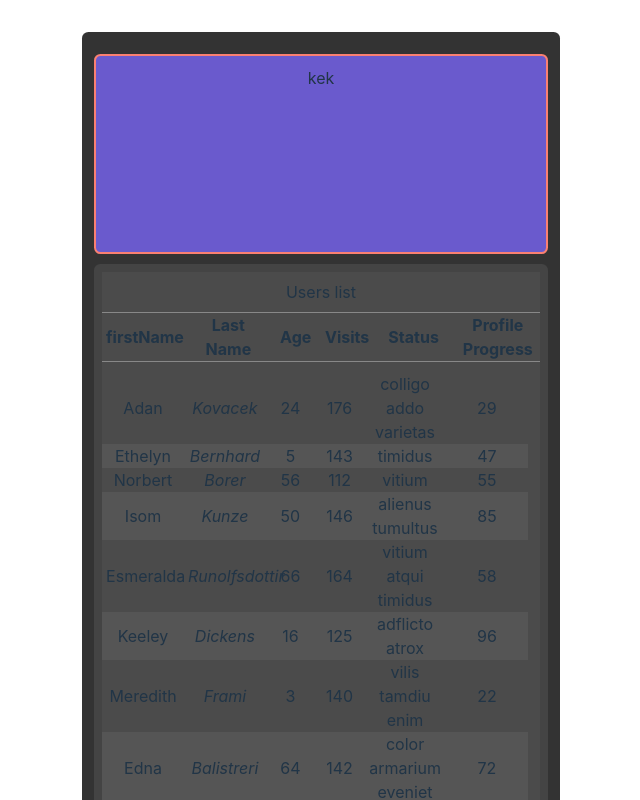
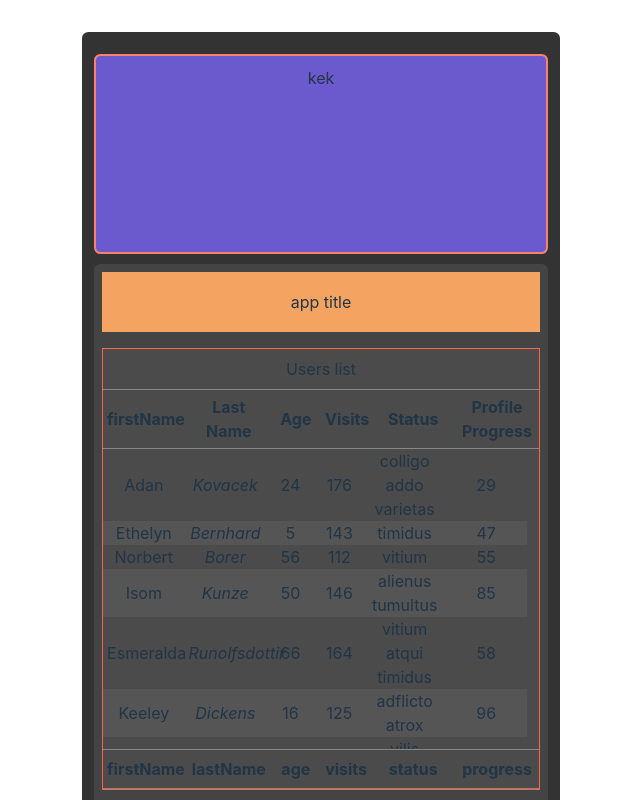
Before and after one commit to aslambeq/table-tbody-scroll, a React (Vite) app: page / in a window 1280 px wide. Shown: the top 800 px of the page, without its empty margins (319-959 px from the left). Built offline with nearby package versions, Linux system fonts and the light colour scheme.

Commit message:
absolute position app-title & app-footer

```diff
--- a/index.html
+++ b/index.html
@@ -4,7 +4,7 @@
     <meta charset="UTF-8" />
     <link rel="icon" type="image/svg+xml" href="/vite.svg" />
     <meta name="viewport" content="width=device-width, initial-scale=1.0" />
-    <title>Vite + React</title>
+    <title>table | tbody-scroll 100% height</title>
   </head>
   <body>
     <div id="root"></div>
--- a/src/App.css
+++ b/src/App.css
@@ -10,6 +10,11 @@
   flex-direction: column;
   justify-content: start;
   align-items: center;
+
+  --app__container__px: 8px;
+  --app__container__py: 8px;
+  --app__title__height: 60px;
+  --app__footer__height: 60px;
 }
 
 .app__content {
@@ -43,11 +48,79 @@
   border-radius: 0.4rem;
 }
 
+.app__provider {
+  width: 100%;
+  height: 100%;
+  flex: 1;
+
+  display: flex;
+  flex-direction: column;
+  align-items: center;
+}
+
+.app__container {
+  overflow: hidden;
+  position: relative;
+  background-color: #444;
+  padding-top: calc(
+    16px + var(--app__container__py) + var(--app__title__height)
+  );
+  padding-left: var(--app__container__px);
+  padding-right: var(--app__container__px);
+  padding-bottom: calc(
+    12px + var(--app__container__py) + var(--app__footer__height)
+  );
+  border-radius: 0.4rem;
+  height: 100%;
+  width: 100%;
+  flex: 1;
+
+  display: flex;
+  flex-direction: column;
+  /* justify-content: center; */
+  align-items: center;
+}
+
+.app__title,
+.app__footer {
+  width: calc(100% - 2 * var(--app__container__px));
+
+  position: absolute;
+  left: 0;
+  right: 0;
+  margin: 0 auto;
+
+  display: flex;
+  place-items: center;
+  place-content: center;
+}
+
+.app__title {
+  top: 8px;
+  height: var(--app__title__height);
+  background-color: sandybrown;
+}
+
+.app__footer {
+  bottom: 8px;
+  height: var(--app__footer__height);
+  background-color: coral;
+}
+
+.app__container-content {
+  height: 100%;
+  width: 100%;
+  flex: 1;
+  /* padding-top: 16px; */
+  /* padding-bottom: 12px; */
+
+  border: 1px solid tomato;
+  display: flex;
+  flex-direction: column;
+  align-items: center;
+}
+
 .app__table-container {
-  overflow: hidden;
-  background-color: #444;
-  padding: 8px;
-  border-radius: 0.4rem;
   height: 100%;
   width: 100%;
   flex: 1;
@@ -56,20 +129,17 @@
   flex-direction: column;
   justify-content: center;
   align-items: center;
-
-  gap: 12px;
 }
 
-.app__table-kek-title {
+.app__table-wrapper {
+  height: 100%;
   width: 100%;
-  height: 60px;
-  background-color: sandybrown;
-}
+  flex: 1;
 
-.app__table-kek-footer {
-  width: 100%;
-  height: 40px;
-  background-color: coral;
+  display: flex;
+  flex-direction: column;
+  justify-content: center;
+  align-items: center;
 }
 
 .app__resizer {
--- a/src/App.jsx
+++ b/src/App.jsx
@@ -1,58 +1,61 @@
-import { useState } from 'react'
-import './App.css'
+import { useState } from "react";
+import "./App.css";
 // import Table1 from './examples/Table-1/Table1'
 // import Table2 from './examples/Table-2/Table2'
-import Table3 from './examples/Table-3/Table3'
+import Table3 from "./examples/Table-3/Table3";
 
 function App() {
-  const [initialPos, setInitialPos] = useState(null)
-  const [initialSize, setInitialSize] = useState(null)
+  const [initialPos, setInitialPos] = useState(null);
+  const [initialSize, setInitialSize] = useState(null);
 
   const initial = (e) => {
-    let resizable = document.getElementById('app__content')
-    event.dataTransfer.setDragImage(new Image(), 0, 0)
+    let resizable = document.getElementById("app__content");
+    event.dataTransfer.setDragImage(new Image(), 0, 0);
 
-    setInitialPos(e.clientY)
-    setInitialSize(resizable.offsetHeight)
-  }
+    setInitialPos(e.clientY);
+    setInitialSize(resizable.offsetHeight);
+  };
 
   const resize = (e) => {
-    let resizable = document.getElementById('app__content')
-    const computedStyle = getComputedStyle(resizable)
-    const minHeight = parseInt(computedStyle.minHeight)
-    const maxHeigth = parseInt(computedStyle.maxHeight)
+    let resizable = document.getElementById("app__content");
+    const computedStyle = getComputedStyle(resizable);
+    const minHeight = parseInt(computedStyle.minHeight);
+    const maxHeigth = parseInt(computedStyle.maxHeight);
 
-    const newHeight = parseInt(initialSize) + parseInt(e.clientY - initialPos)
+    const newHeight = parseInt(initialSize) + parseInt(e.clientY - initialPos);
 
-    if (newHeight < minHeight || newHeight > maxHeigth) return
+    if (newHeight < minHeight || newHeight > maxHeigth) return;
 
-    resizable.style.height = `${newHeight}px`
-  }
+    resizable.style.height = `${newHeight}px`;
+  };
 
   return (
-    <div className='app'>
-      <div className='app__content' id='app__content'>
+    <div className="app">
+      <div className="app__content" id="app__content">
         {/* <Table1 /> */}
         {/* <Table2 /> */}
-        <div className='app__hero'>kek</div>
-        <div className='app__table-container'>
-          <div className='app__table-kek-title'></div>
-          <Table3 />
-          <div className='app__table-kek-footer'></div>
+        <div className="app__hero">kek</div>
+        <div className="app__container">
+          <div className="app__title">app title</div>
+          <div className="app__container-content">
+            <div className="app__table-container">
+              <Table3 />
+            </div>
+          </div>
+          <div className="app__footer">app footer</div>
         </div>
       </div>
-
       <div
-        id='app__resizer'
-        className='app__resizer'
-        draggable='true'
+        id="app__resizer"
+        className="app__resizer"
+        draggable="true"
         onDragStart={initial}
         onDrag={resize}
       >
         resize &#11135;
       </div>
     </div>
-  )
+  );
 }
 
-export default App
+export default App;
--- a/src/examples/Table-3/Table3.css
+++ b/src/examples/Table-3/Table3.css
@@ -13,8 +13,15 @@
   --table-title__height: 40px;
 }
 
+/* .table3 .table-head table,
+.table3 .table-footer table {
+  height: 100%;
+} */
+
 .table3 table {
   width: 100%;
+  height: 100%;
+
   table-layout: auto;
   border-collapse: collapse;
 }
--- a/src/examples/Table-3/Table3.jsx
+++ b/src/examples/Table-3/Table3.jsx
@@ -62,9 +62,7 @@ const Table3 = () => {
   return (
     <div className="table3">
       <div className="table-title">
-        <table>
-          <caption>Users list</caption>
-        </table>
+        Users list
       </div>
       <div className="table-head">
         <table>
```
